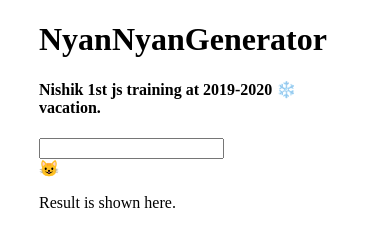
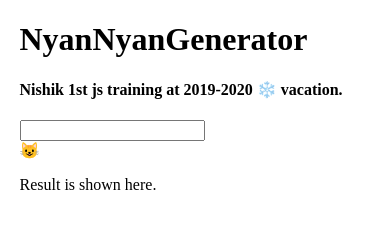
Before and after one commit to nishikawa-shi/NyanNyanGenerator_js, a website: page public/index.html in a window 390 px wide. Drawn offline with nearby package versions, Linux system fonts and the light colour scheme; files that its build step writes are made by us from their sources.

Commit message:
adopt layout to iphone

```diff
--- a/src/calculation-section.scss
+++ b/src/calculation-section.scss
@@ -2,7 +2,7 @@
   display: flex;
   flex-direction: column;
   background-color: #fdf6e3;
-  margin: 48px 16px 16px 16px;
+  margin-top: 16px;
   padding: 16px 16px 16px 24px;
   border-radius: 16px;
   color: #002b36;
@@ -14,7 +14,7 @@
     flex-direction: row;
   }
   &__input {
-    flex: 9 0 0%;
+    flex: 8 0 0%;
     font-size: 16px;
     border-radius: 8px;
     margin: 8px;
@@ -23,7 +23,7 @@
     vertical-align: top;
   }
   &__calculate-button {
-    flex: 1 0 0%;
+    flex: 2 0 0%;
     display: inline-block;
     font-size: 16px;
     margin: 8px;
--- a/src/content-area.scss
+++ b/src/content-area.scss
@@ -1,4 +1,3 @@
 .content-area {
   background-color: #ffffff;
-  padding: 16px;
 }
--- a/src/global.scss
+++ b/src/global.scss
@@ -1,6 +1,6 @@
 body {
   background-color: #ffffff;
-  width: 80%;
+  width: 90%;
   height: 100%;
   margin: auto;
   padding: 0;
--- a/src/title-header.scss
+++ b/src/title-header.scss
@@ -1,6 +1,6 @@
 .title-header {
   background-color: #fdf6e3;
-  margin: 16px;
+  margin-top: 16px;
   padding: 16px;
   border-radius: 16px;
 
```
